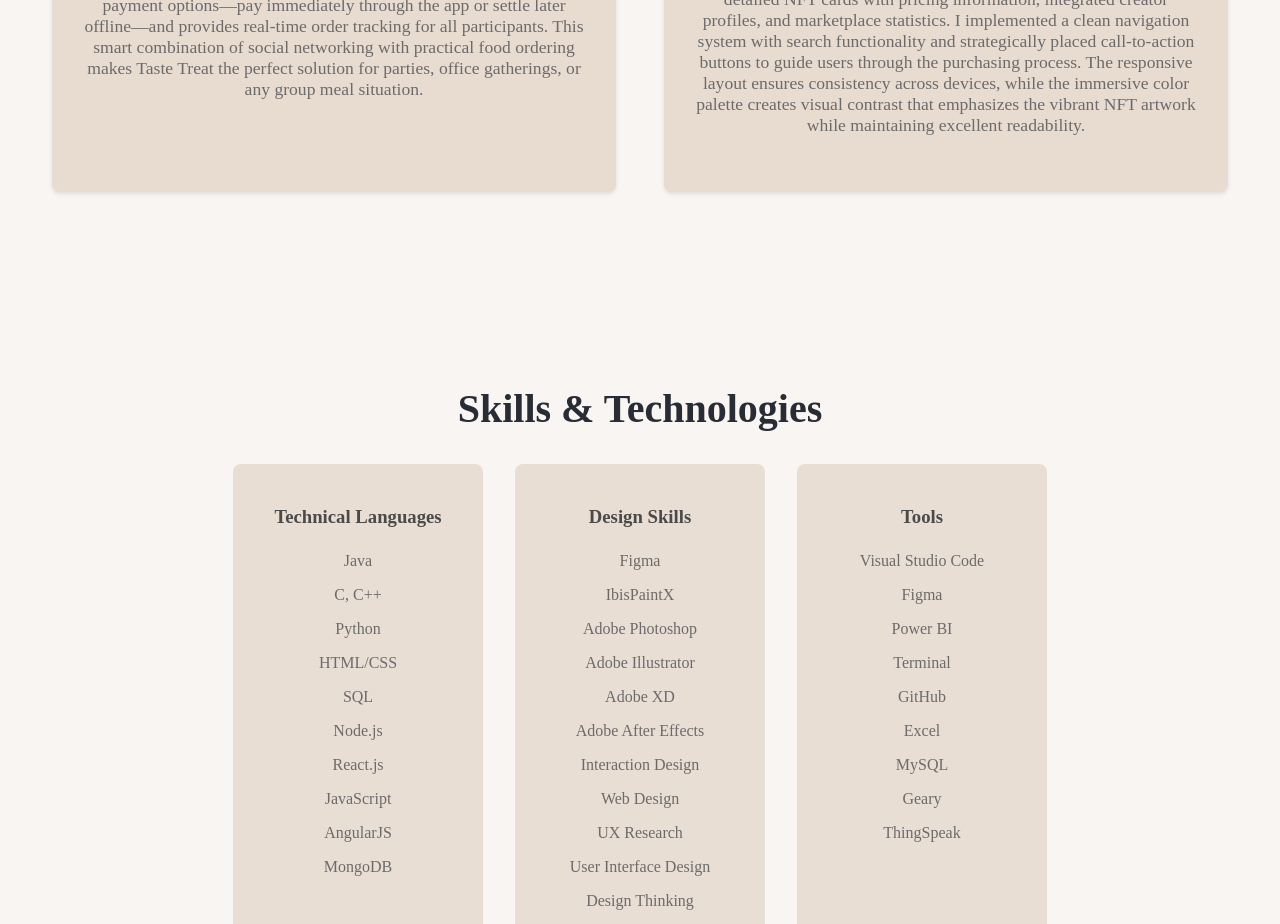
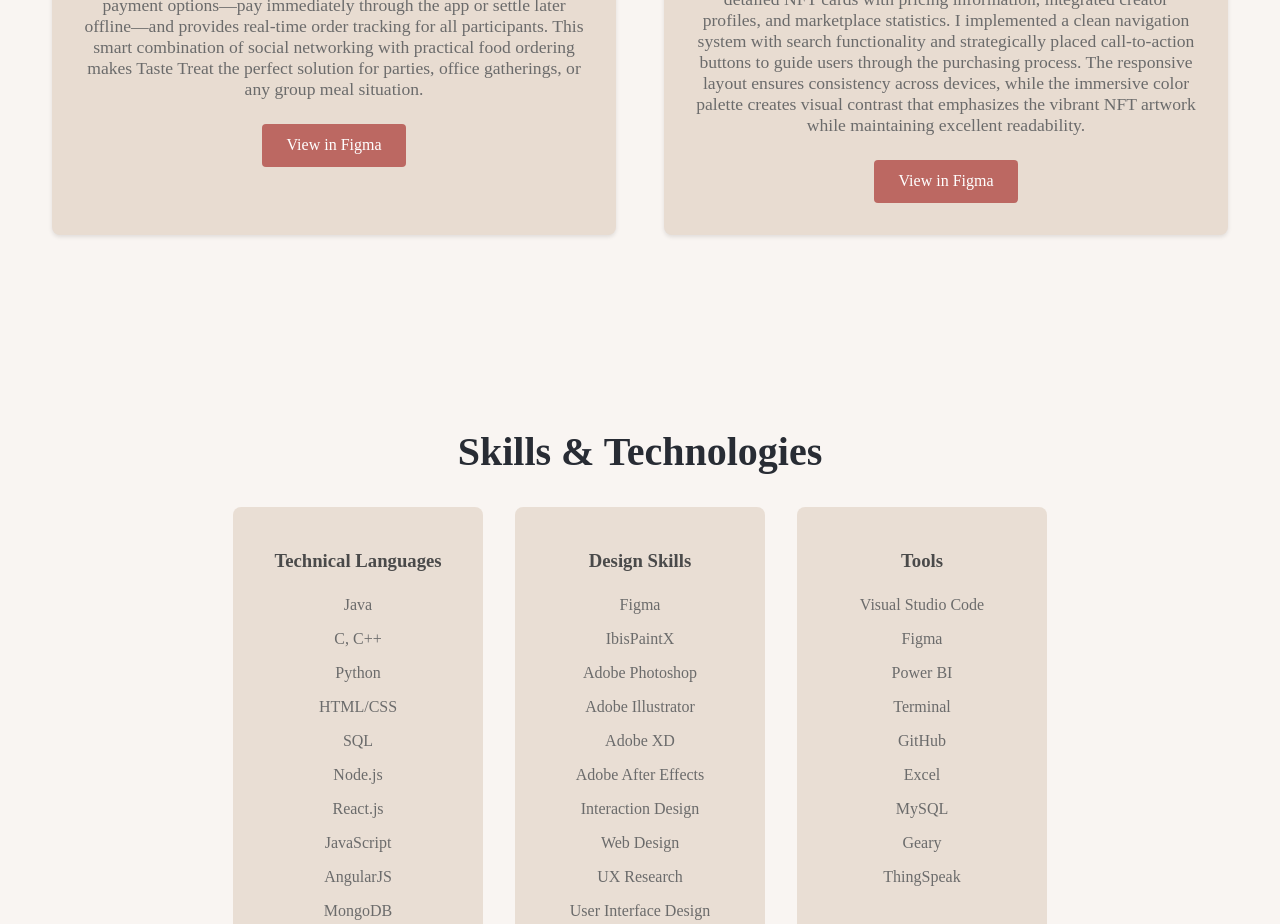
Before and after one commit to prashansapal/portfolio, a React (Create React App) app: page / in a window 1280 px wide. Shown: the part 2660-3584 px from the top of the page. Built offline with nearby package versions, Linux system fonts and the light colour scheme.

Commit message:
Updated figma links

```diff
--- a/src/components/MyProjects.js
+++ b/src/components/MyProjects.js
@@ -8,13 +8,13 @@
         <div className="myproj-card">
           <h3>Taste Treat | A Mobile Group Food Ordering App</h3>
           <p>Taste Treat is a revolutionary social food ordering app that transforms group ordering into a seamless process. Users create profiles with their food preferences, and when organizing a group order, they simply "tag" friends instead of passing phones around. The app offers flexible payment options—pay immediately through the app or settle later offline—and provides real-time order tracking for all participants. This smart combination of social networking with practical food ordering makes Taste Treat the perfect solution for parties, office gatherings, or any group meal situation.</p>
-
+          <a href="https://www.figma.com/design/Fv3sPuf9U09AaPsDXY8N44/TasteTreatFinal?node-id=0-1&p=f&t=2U9x67QpJd7A2GJa-0" target="_blank" rel="noopener noreferrer" className="view-project-btn">View in Figma</a>
         </div>
 
         <div className="myproj-card">
           <h3>NFTRehaul | NFT Website Re-imagined</h3>
           <p>For this project, I reimagined an NFT marketplace with a sophisticated dark-themed interface featuring rich purple accents. The design showcases a prominent hero section featuring the "Glamour Rare Collection," complemented by an organized grid gallery for browsing NFT collections. Key elements include trending "Hot Collections," detailed NFT cards with pricing information, integrated creator profiles, and marketplace statistics. I implemented a clean navigation system with search functionality and strategically placed call-to-action buttons to guide users through the purchasing process. The responsive layout ensures consistency across devices, while the immersive color palette creates visual contrast that emphasizes the vibrant NFT artwork while maintaining excellent readability.</p>
-
+          <a href="https://www.figma.com" target="_blank" rel="noopener noreferrer" className="view-project-btn">View in Figma</a>
         </div>
       </div>
     </section>
```
